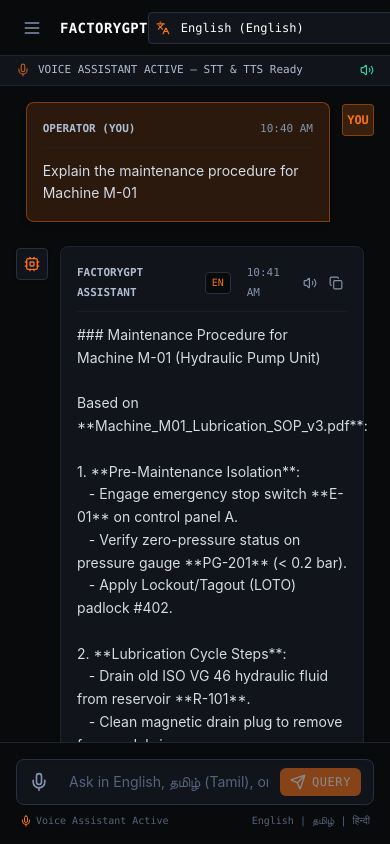
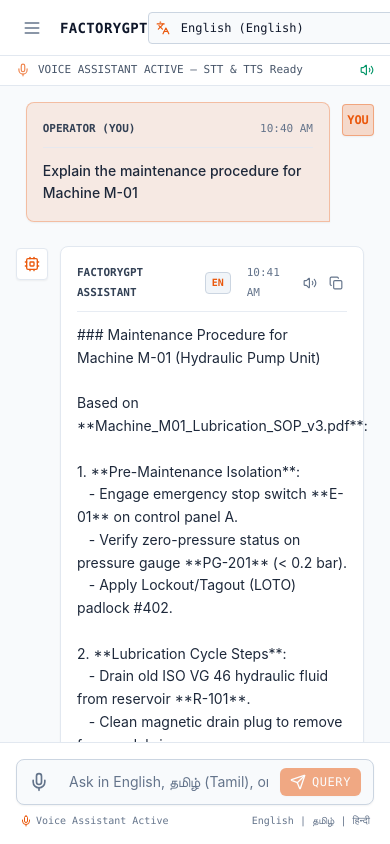
Before and after one commit to HARSHAN-7/FactoryGPT, a Next.js app: page /chat in a window 390 px wide. Built offline with nearby package versions, Linux system fonts and the light colour scheme.

Commit message:
style: transform UI to clean, professional light industrial color theme

```diff
--- a/src/app/chat/page.tsx
+++ b/src/app/chat/page.tsx
@@ -125,7 +125,7 @@ export default function ChatPage() {
       }
     } catch (err: any) {
       setErrorMsg(err.message || 'RAG Pipeline query failed.');
-    } fontally: {
+    } finally {
       setIsGenerating(false);
     }
   };
@@ -172,7 +172,7 @@ export default function ChatPage() {
         />
 
         {/* Phase 5 Voice Banner */}
-        <div className="bg-industrial-900 border-b border-industrial-800 px-4 py-1.5 flex items-center justify-between text-[11px] font-mono text-industrial-300">
+        <div className="bg-industrial-900 border-b border-industrial-800 px-4 py-1.5 flex items-center justify-between text-[11px] font-mono text-industrial-400">
           <div className="flex items-center gap-2">
             <Mic className="w-3.5 h-3.5 text-accent-orange animate-pulse" />
             <span>VOICE ASSISTANT ACTIVE — STT & TTS Ready</span>
@@ -185,7 +185,7 @@ export default function ChatPage() {
                   stopSpeechSynthesis();
                   setIsSpeaking(false);
                 }}
-                className="flex items-center gap-1 text-emerald-400 font-bold hover:underline"
+                className="flex items-center gap-1 text-emerald-600 font-bold hover:underline"
               >
                 <Square className="w-3 h-3 fill-current" />
                 <span>Stop Audio</span>
@@ -193,10 +193,10 @@ export default function ChatPage() {
             )}
             <button
               onClick={handleToggleSpeaker}
-              className="flex items-center gap-1 text-industrial-400 hover:text-white"
+              className="flex items-center gap-1 text-industrial-500 hover:text-industrial-100"
               title={speakerEnabled ? 'Speaker Audio Output Enabled' : 'Speaker Audio Output Muted'}
             >
-              {speakerEnabled ? <Volume2 className="w-3.5 h-3.5 text-emerald-400" /> : <VolumeX className="w-3.5 h-3.5 text-industrial-500" />}
+              {speakerEnabled ? <Volume2 className="w-3.5 h-3.5 text-emerald-600" /> : <VolumeX className="w-3.5 h-3.5 text-industrial-500" />}
               <span className="hidden sm:inline-block">{speakerEnabled ? 'Audio ON' : 'Audio OFF'}</span>
             </button>
           </div>
@@ -217,27 +217,27 @@ export default function ChatPage() {
                 >
                   {/* Assistant Avatar */}
                   {msg.sender === 'assistant' && (
-                    <div className="w-8 h-8 rounded bg-industrial-900 border border-industrial-700 flex items-center justify-center text-accent-orange shrink-0 mt-0.5 shadow">
+                    <div className="w-8 h-8 rounded bg-industrial-900 border border-industrial-800 flex items-center justify-center text-accent-orange shrink-0 mt-0.5 shadow-sm">
                       <Cpu className="w-4 h-4" />
                     </div>
                   )}
 
                   {/* Message Bubble */}
                   <div
-                    className={`max-w-[85%] sm:max-w-[78%] rounded-lg p-4 space-y-3 shadow-md relative group ${
+                    className={`max-w-[85%] sm:max-w-[78%] rounded-lg p-4 space-y-3 shadow-sm relative group ${
                       msg.sender === 'user'
-                        ? 'bg-accent-orange/15 border border-accent-orange/40 text-white rounded-br-none'
+                        ? 'bg-accent-orange/10 border border-accent-orange/30 text-industrial-100 rounded-br-none font-medium'
                         : 'bg-industrial-900 border border-industrial-800 text-industrial-100 rounded-bl-none'
                     }`}
                   >
                     {/* Header */}
-                    <div className="flex items-center justify-between gap-4 border-b border-industrial-800/60 pb-2 text-[11px] font-mono text-industrial-400">
+                    <div className="flex items-center justify-between gap-4 border-b border-industrial-800/80 pb-2 text-[11px] font-mono text-industrial-500">
                       <div className="flex items-center gap-2">
                         <span className="font-semibold text-industrial-300">
                           {msg.sender === 'user' ? 'OPERATOR (YOU)' : 'FACTORYGPT ASSISTANT'}
                         </span>
                         {msg.sender === 'assistant' && (
-                          <span className="px-1.5 py-0.2 rounded bg-industrial-950 border border-industrial-700 text-[10px] text-accent-orange font-mono">
+                          <span className="px-1.5 py-0.2 rounded bg-industrial-850 border border-industrial-700 text-[10px] text-accent-orange font-mono font-bold">
                             {getLanguageLabel(msg.language)}
                           </span>
                         )}
@@ -252,16 +252,16 @@ export default function ChatPage() {
                                 speakText(msg.content, msg.language || 'en', () => setIsSpeaking(false));
                               }}
                               title="Listen to response"
-                              className="p-1 text-industrial-400 hover:text-white rounded hover:bg-industrial-800"
+                              className="p-1 text-industrial-500 hover:text-industrial-100 rounded hover:bg-industrial-850"
                             >
                               <Volume2 className="w-3.5 h-3.5" />
                             </button>
                             <button
                               onClick={() => handleCopyText(msg.id, msg.content)}
                               title="Copy Answer"
-                              className="p-1 text-industrial-400 hover:text-white rounded hover:bg-industrial-800"
+                              className="p-1 text-industrial-500 hover:text-industrial-100 rounded hover:bg-industrial-850"
                             >
-                              {copiedMsgId === msg.id ? <Check className="w-3.5 h-3.5 text-emerald-400" /> : <Copy className="w-3.5 h-3.5" />}
+                              {copiedMsgId === msg.id ? <Check className="w-3.5 h-3.5 text-emerald-600" /> : <Copy className="w-3.5 h-3.5" />}
                             </button>
                           </div>
                         )}
@@ -269,15 +269,15 @@ export default function ChatPage() {
                     </div>
 
                     {/* Content */}
-                    <div className="prose prose-invert prose-xs max-w-none text-industrial-200 leading-relaxed font-sans whitespace-pre-wrap">
+                    <div className="prose prose-xs max-w-none text-industrial-200 leading-relaxed font-sans whitespace-pre-wrap">
                       {msg.content}
                     </div>
 
                     {/* Source Citations */}
                     {msg.citations && msg.citations.length > 0 && (
                       <div className="pt-3 border-t border-industrial-800/80 space-y-2">
-                        <div className="text-[10px] font-mono uppercase tracking-wider text-industrial-400 flex items-center gap-1.5">
-                          <FileText className="w-3.5 h-3.5 text-emerald-400" />
+                        <div className="text-[10px] font-mono uppercase tracking-wider text-industrial-500 flex items-center gap-1.5">
+                          <FileText className="w-3.5 h-3.5 text-emerald-600" />
                           <span>Original Manual Citations ({msg.citations.length})</span>
                         </div>
                         <div className="flex flex-wrap gap-2">
@@ -285,9 +285,9 @@ export default function ChatPage() {
                             <button
                               key={idx}
                               onClick={() => setSelectedCitation(c)}
-                              className="flex items-center gap-1.5 px-2.5 py-1 rounded bg-industrial-950 border border-industrial-800 text-[11px] font-mono text-industrial-300 hover:border-accent-orange hover:text-white transition-colors"
+                              className="flex items-center gap-1.5 px-2.5 py-1 rounded bg-industrial-850 border border-industrial-800 text-[11px] font-mono text-industrial-300 hover:border-accent-orange hover:text-industrial-100 transition-colors"
                             >
-                              <span className="text-emerald-400 font-bold">[{idx + 1}]</span>
+                              <span className="text-emerald-600 font-bold">[{idx + 1}]</span>
                               <span>{c.documentName}</span>
                               <span className="text-industrial-500">({c.pageOrSection})</span>
                             </button>
@@ -299,7 +299,7 @@ export default function ChatPage() {
 
                   {/* User Avatar */}
                   {msg.sender === 'user' && (
-                    <div className="w-8 h-8 rounded bg-accent-orange/20 border border-accent-orange/40 flex items-center justify-center text-accent-orange font-mono font-bold text-xs shrink-0 mt-0.5">
+                    <div className="w-8 h-8 rounded bg-accent-orange/20 border border-accent-orange/40 flex items-center justify-center text-accent-orange font-mono font-bold text-xs shrink-0 mt-0.5 shadow-sm">
                       YOU
                     </div>
                   )}
@@ -308,8 +308,8 @@ export default function ChatPage() {
 
               {/* Generating Loading State */}
               {isGenerating && (
-                <div className="flex gap-3 items-center text-xs font-mono text-industrial-300 p-3 bg-industrial-900 border border-industrial-800 rounded-lg">
-                  <div className="w-6 h-6 rounded bg-industrial-950 border border-industrial-700 flex items-center justify-center text-accent-orange">
+                <div className="flex gap-3 items-center text-xs font-mono text-industrial-400 p-3 bg-industrial-900 border border-industrial-800 rounded-lg shadow-sm">
+                  <div className="w-6 h-6 rounded bg-industrial-850 border border-industrial-700 flex items-center justify-center text-accent-orange">
                     <RefreshCw className="w-3.5 h-3.5 animate-spin" />
                   </div>
                   <span>RAG Engine searching vector database & generating answer...</span>
@@ -318,9 +318,9 @@ export default function ChatPage() {
 
               {/* Error Alert */}
               {errorMsg && (
-                <div className="p-3 bg-red-950/80 border border-red-800 text-xs font-mono text-red-300 rounded flex items-center justify-between gap-2">
+                <div className="p-3 bg-red-50 border border-red-200 text-xs font-mono text-red-700 rounded flex items-center justify-between gap-2 shadow-sm">
                   <div className="flex items-center gap-2">
-                    <AlertCircle className="w-4 h-4 text-red-400 shrink-0" />
+                    <AlertCircle className="w-4 h-4 text-red-600 shrink-0" />
                     <span>{errorMsg}</span>
                   </div>
                   <Button variant="outline" size="sm" onClick={() => handleSendMessage(activeMessages[activeMessages.length - 1]?.content)}>
@@ -333,19 +333,19 @@ export default function ChatPage() {
         </div>
 
         {/* Input Bar */}
-        <div className="p-4 bg-industrial-950 border-t border-industrial-800 shrink-0">
+        <div className="p-4 bg-industrial-900 border-t border-industrial-800 shrink-0 shadow-sm">
           <div className="max-w-3xl mx-auto">
             <form
               onSubmit={(e) => {
                 e.preventDefault();
                 handleSendMessage();
               }}
-              className="relative flex items-center bg-industrial-900 border border-industrial-700 rounded-lg shadow-inner focus-within:border-accent-orange transition-colors"
+              className="relative flex items-center bg-industrial-950 border border-industrial-700 rounded-lg shadow-sm focus-within:border-accent-orange transition-colors"
             >
               <button
                 type="button"
                 onClick={() => setIsVoiceModalOpen(true)}
-                className="pl-3 pr-2 text-industrial-400 hover:text-accent-orange transition-colors"
+                className="pl-3 pr-2 text-industrial-500 hover:text-accent-orange transition-colors"
                 title="Voice Input (Speech-to-Text)"
               >
                 <Mic className="w-5 h-5" />
@@ -356,7 +356,7 @@ export default function ChatPage() {
                 placeholder="Ask in English, தமிழ் (Tamil), or हिन्दी (Hindi)..."
                 value={inputText}
                 onChange={(e) => setInputText(e.target.value)}
-                className="w-full bg-transparent px-3 py-3 text-sm text-white placeholder:text-industrial-500 focus:outline-none font-sans"
+                className="w-full bg-transparent px-3 py-3 text-sm text-industrial-100 placeholder:text-industrial-500 focus:outline-none font-sans"
               />
 
               <div className="flex items-center gap-2 pr-3">
@@ -404,10 +404,10 @@ export default function ChatPage() {
           title={`Document Source Inspector`}
           description={`Original Document Reference Metadata`}
         >
-          <div className="space-y-4 text-xs font-mono text-industrial-200">
-            <div className="p-3 bg-industrial-950 rounded border border-industrial-800 space-y-2">
-              <div>Source File: <span className="text-white font-bold">{selectedCitation.documentName}</span></div>
-              <div>Page / Section: <span className="text-emerald-400 font-bold">{selectedCitation.pageOrSection}</span></div>
+          <div className="space-y-4 text-xs font-mono text-industrial-300">
+            <div className="p-3 bg-industrial-850 rounded border border-industrial-800 space-y-2">
+              <div>Source File: <span className="text-industrial-100 font-bold">{selectedCitation.documentName}</span></div>
+              <div>Page / Section: <span className="text-emerald-700 font-bold">{selectedCitation.pageOrSection}</span></div>
               <div>Relevance Score: <span className="text-accent-orange font-bold">{(selectedCitation.relevanceScore * 100).toFixed(1)}%</span></div>
             </div>
 
--- a/src/app/globals.css
+++ b/src/app/globals.css
@@ -8,8 +8,8 @@
 }
 
 .dark {
-  --background: #090a0c;
-  --foreground: #f1f5f9;
+  --background: #f8fafc;
+  --foreground: #0f172a;
 }
 
 body {
@@ -19,30 +19,30 @@ body {
   overflow-x: hidden;
 }
 
-/* Custom Industrial Engineering Scrollbars */
+/* Custom Clean Industrial Light Scrollbars */
 ::-webkit-scrollbar {
   width: 6px;
   height: 6px;
 }
 
 ::-webkit-scrollbar-track {
-  background: rgba(18, 21, 26, 0.6);
+  background: #f1f5f9;
 }
 
 ::-webkit-scrollbar-thumb {
-  background: #273042;
-  border-radius: 2px;
+  background: #cbd5e1;
+  border-radius: 3px;
 }
 
 ::-webkit-scrollbar-thumb:hover {
-  background: #f97316;
+  background: #ea580c;
 }
 
-/* Fine Industrial Background Grid Pattern */
+/* Fine Clean Grid Background Pattern for Light Theme */
 .bg-grid-pattern {
   background-image:
-    linear-gradient(to right, rgba(255, 255, 255, 0.03) 1px, transparent 1px),
-    linear-gradient(to bottom, rgba(255, 255, 255, 0.03) 1px, transparent 1px);
+    linear-gradient(to right, rgba(15, 23, 42, 0.04) 1px, transparent 1px),
+    linear-gradient(to bottom, rgba(15, 23, 42, 0.04) 1px, transparent 1px);
   background-size: 32px 32px;
 }
 
--- a/src/app/layout.tsx
+++ b/src/app/layout.tsx
@@ -32,12 +32,12 @@ export default function RootLayout({
   children: React.ReactNode;
 }>) {
   return (
-    <html lang="en" suppressHydrationWarning className="dark">
+    <html lang="en" suppressHydrationWarning className="light">
       <body className="antialiased bg-industrial-950 text-industrial-100 min-h-screen selection:bg-accent-orange selection:text-white">
         <ThemeProvider
           attribute="class"
-          defaultTheme="dark"
-          enableSystem
+          defaultTheme="light"
+          enableSystem={false}
           disableTransitionOnChange
         >
           {children}
--- a/src/components/chat/ChatTopBar.tsx
+++ b/src/components/chat/ChatTopBar.tsx
@@ -19,26 +19,26 @@ export function ChatTopBar({
   onLanguageChange
 }: ChatTopBarProps) {
   return (
-    <header className="h-14 border-b border-industrial-800 bg-industrial-950 px-4 flex items-center justify-between shrink-0">
+    <header className="h-14 border-b border-industrial-800 bg-industrial-900 px-4 flex items-center justify-between shrink-0 shadow-sm">
       {/* Left items: Mobile toggle & Title */}
       <div className="flex items-center gap-3">
         <button
           onClick={onOpenMobileSidebar}
-          className="md:hidden p-1.5 rounded text-industrial-400 hover:text-white hover:bg-industrial-900"
+          className="md:hidden p-1.5 rounded text-industrial-500 hover:text-industrial-100 hover:bg-industrial-850"
           aria-label="Open Conversation History"
         >
           <Menu className="w-5 h-5" />
         </button>
 
         <div className="flex items-center gap-2.5">
-          <h1 className="font-mono text-sm font-bold text-white tracking-wide flex items-center gap-2">
+          <h1 className="font-mono text-sm font-bold text-industrial-100 tracking-wide flex items-center gap-2">
             <span>FACTORYGPT</span>
             <span className="hidden sm:inline-block text-industrial-600">|</span>
           </h1>
           {/* Status Indicator */}
           <div className="hidden sm:flex items-center gap-1.5">
-            <span className="w-2 h-2 rounded-full bg-emerald-500 animate-status-pulse" />
-            <span className="text-[11px] font-mono text-emerald-400">ONLINE - MULTILINGUAL RAG ENGINE</span>
+            <span className="w-2 h-2 rounded-full bg-emerald-600 animate-status-pulse" />
+            <span className="text-[11px] font-mono text-emerald-700 font-bold">ONLINE - MULTILINGUAL RAG ENGINE</span>
           </div>
         </div>
       </div>
@@ -51,7 +51,7 @@ export function ChatTopBar({
           <select
             value={selectedLanguage}
             onChange={(e) => onLanguageChange(e.target.value)}
-            className="h-8 pl-7 pr-3 bg-industrial-900 border border-industrial-700 rounded text-xs font-mono text-white focus:outline-none focus:border-accent-orange cursor-pointer"
+            className="h-8 pl-7 pr-3 bg-industrial-950 border border-industrial-700 rounded text-xs font-mono text-industrial-100 focus:outline-none focus:border-accent-orange cursor-pointer"
           >
             <option value="auto">Auto Detect (தானியங்கி / स्वचालित)</option>
             <option value="en">English (English)</option>
@@ -76,7 +76,7 @@ export function ChatTopBar({
           <Button
             variant="ghost"
             size="sm"
-            className="p-1.5 text-industrial-400 hover:text-white"
+            className="p-1.5 text-industrial-500 hover:text-industrial-100"
             title="System Settings"
           >
             <Settings className="w-4 h-4" />
--- a/tailwind.config.ts
+++ b/tailwind.config.ts
@@ -13,28 +13,28 @@ const config: Config = {
         background: "var(--background)",
         foreground: "var(--foreground)",
         industrial: {
-          950: "#090a0c",
-          900: "#11141a",
-          850: "#161a23",
-          800: "#1e2430",
-          700: "#273042",
-          600: "#3b475c",
-          500: "#54647f",
-          400: "#8393ad",
-          300: "#b0bdd1",
-          200: "#d3dbe6",
-          100: "#f0f4f8",
+          950: "#f8fafc",
+          900: "#ffffff",
+          850: "#f1f5f9",
+          800: "#e2e8f0",
+          700: "#cbd5e1",
+          600: "#94a3b8",
+          500: "#64748b",
+          400: "#475569",
+          300: "#334155",
+          200: "#1e293b",
+          100: "#0f172a",
         },
         accent: {
-          orange: "#f97316",
-          "orange-hover": "#ea580c",
-          "orange-subtle": "rgba(249, 115, 22, 0.12)",
+          orange: "#ea580c",
+          "orange-hover": "#c2410c",
+          "orange-subtle": "rgba(234, 88, 12, 0.08)",
         },
         status: {
-          online: "#10b981",
-          processing: "#3b82f6",
-          warning: "#f59e0b",
-          error: "#ef4444",
+          online: "#059669",
+          processing: "#2563eb",
+          warning: "#d97706",
+          error: "#dc2626",
         }
       },
       fontFamily: {
@@ -42,7 +42,7 @@ const config: Config = {
         sans: ["Inter", "-apple-system", "BlinkMacSystemFont", "Segoe UI", "Roboto", "sans-serif"],
       },
       backgroundImage: {
-        'industrial-grid': "radial-gradient(circle, rgba(255,255,255,0.05) 1px, transparent 1px)",
+        'industrial-grid': "radial-gradient(circle, rgba(15,23,42,0.04) 1px, transparent 1px)",
       },
     },
   },
```
Also changed, not shown: src/components/chat/ChatSidebar.tsx (+20 -20 lines), src/components/chat/VoiceControlModal.tsx (+11 -11 lines), src/components/layout/AdminSidebar.tsx (+10 -10 lines), src/components/navigation/LandingNav.tsx (+16 -16 lines).
